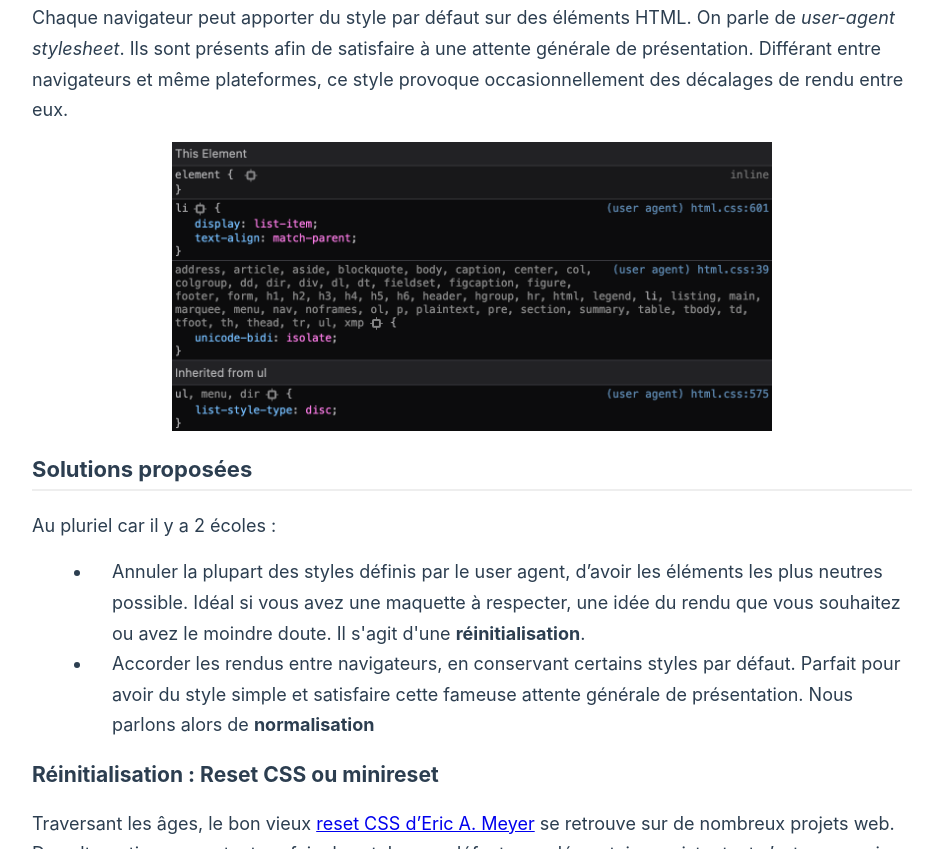
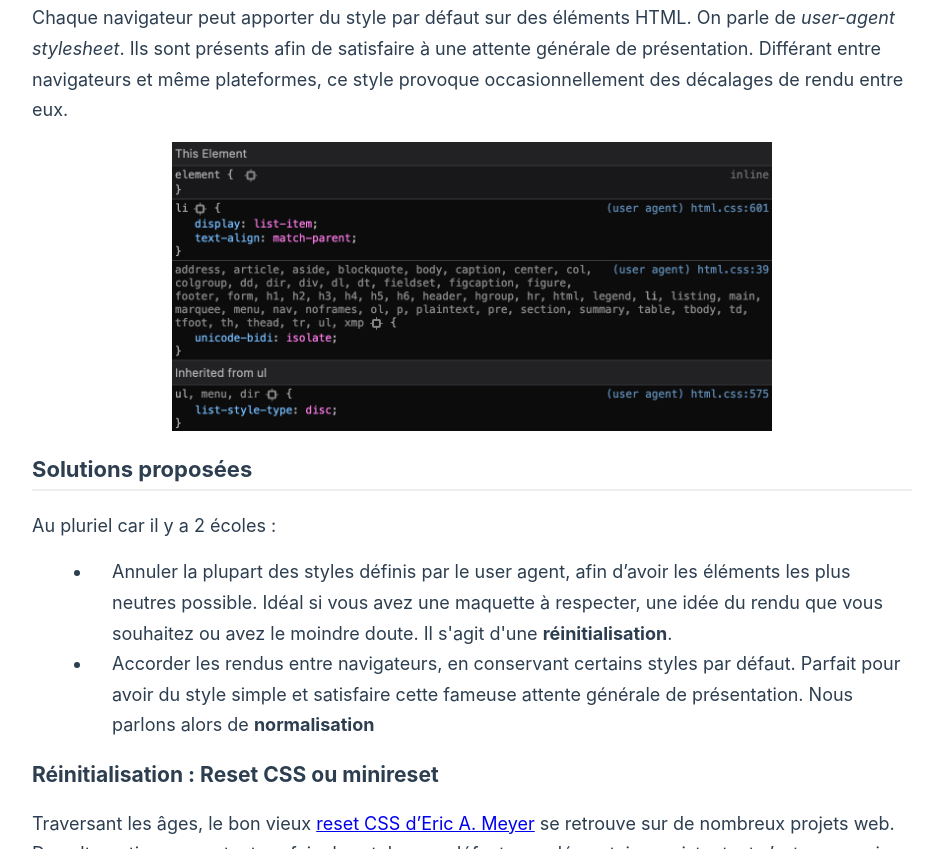
Before and after one commit to octo-w4ll/octo-w4ll.github.io, an Eleventy site: page cookbook/reset-vs-normalize-css/index.md in a window 1280 px wide. Shown: the part 334-1183 px from the top of the page, without its empty margins (168-1111 px from the left). Built offline with nearby package versions, Linux system fonts and the light colour scheme; Eleventy itself is replaced by a stand-in of ours; files that its build step writes are made by us from their sources; what eleventy-plugin-page-assets would draw is missing.

Commit message:
code review, wording
Co-authored-by: Flora Guy-Coichard <fguycoichard@octo.com>

```diff
--- a/cookbook/reset-vs-normalize-css/index.md
+++ b/cookbook/reset-vs-normalize-css/index.md
@@ -15,7 +15,7 @@ Chaque navigateur peut apporter du style par défaut sur des éléments HTML. On
 
 ## Solutions proposées
 Au pluriel car il y a 2 écoles :
-* Annuler la plupart des styles définis par le user agent, d’avoir les éléments les plus neutres possible. Idéal si vous avez une maquette à respecter, une idée du rendu que vous souhaitez ou avez le moindre doute. Il s'agit d'une **réinitialisation**.
+* Annuler la plupart des styles définis par le user agent, afin d’avoir les éléments les plus neutres possible. Idéal si vous avez une maquette à respecter, une idée du rendu que vous souhaitez ou avez le moindre doute. Il s'agit d'une **réinitialisation**.
 * Accorder les rendus entre navigateurs, en conservant certains styles par défaut. Parfait pour avoir du style simple et satisfaire cette fameuse attente générale de présentation. Nous parlons alors de **normalisation**
 
 
```
